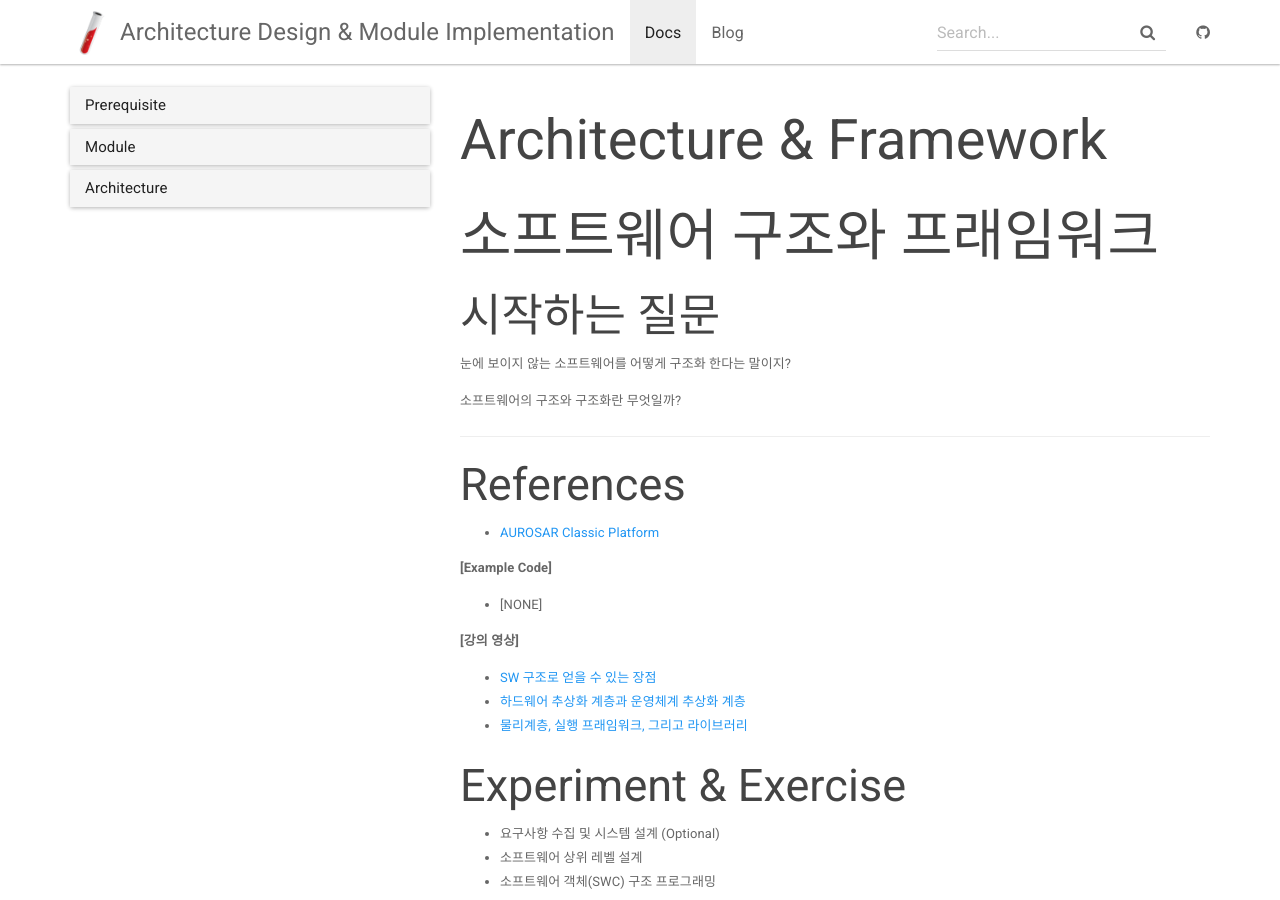
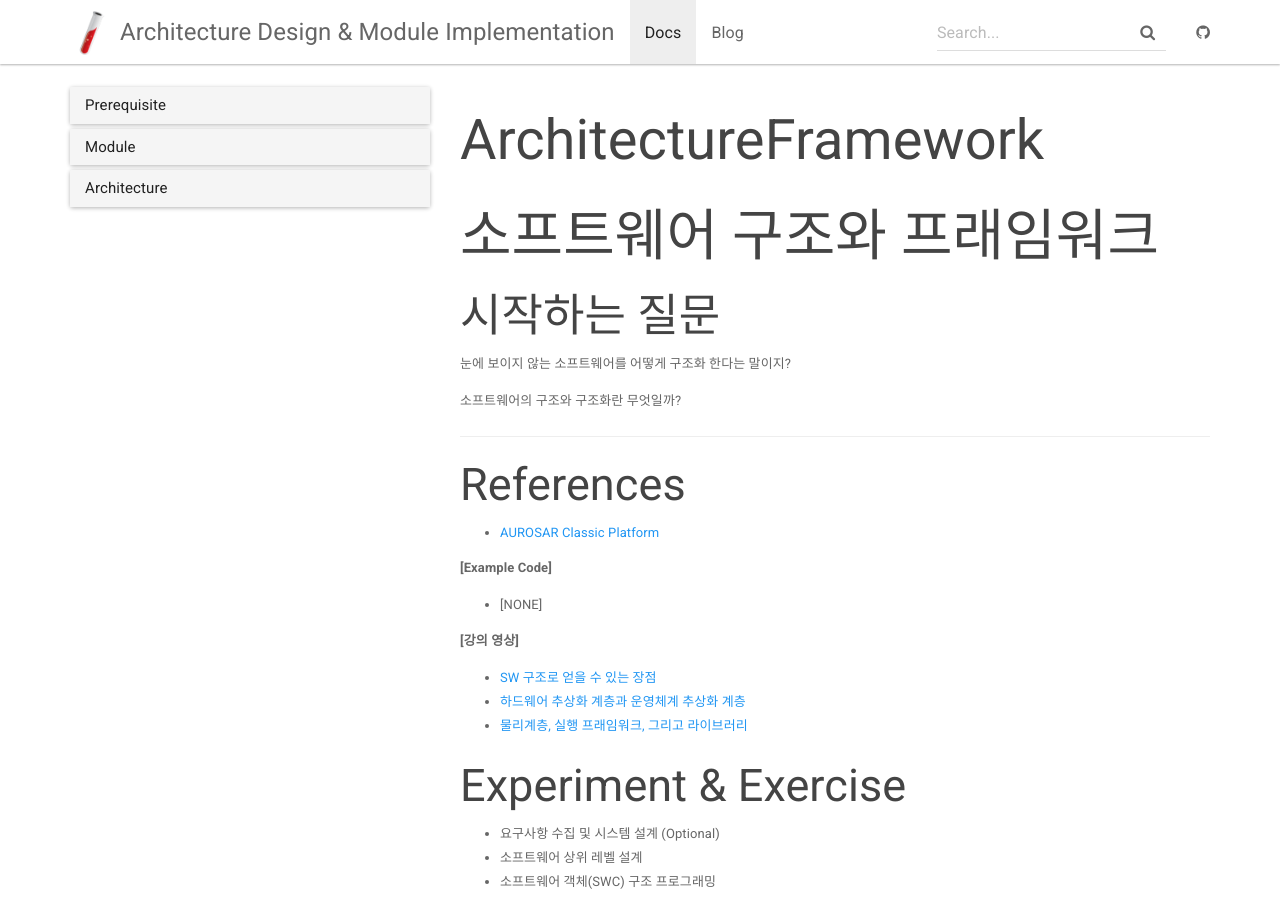
Before and after one commit to wootaik/MyTest_JekyllDocTheme, a Jekyll site: the page built from docs/_docs/ArchFramework.md, in a window 1280 px wide and 900 px high. Built offline with Jekyll 4.4.1, drawn with Linux system fonts in a browser that asks for light colours.

Commit message:
no message

```diff
--- a/docs/_docs/ArchFramework.md
+++ b/docs/_docs/ArchFramework.md
@@ -1,5 +1,5 @@
 ---
-title: Architecture & Framework
+title: ArchitectureFramework
 author: Wootaik Lee (wootaik@gmail.com)
 date: 2020-03-01
 permalink: /docs/ArchFramework
```
